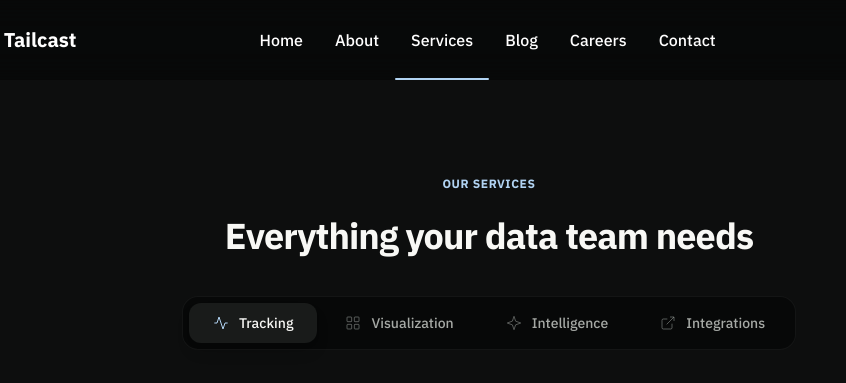
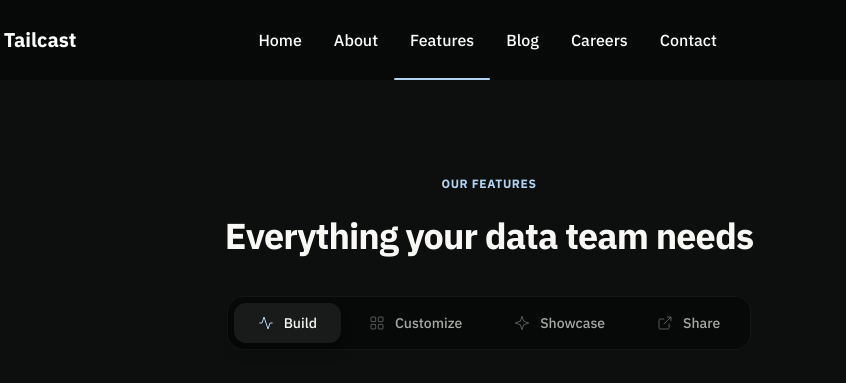
Before and after one commit to bzogo1/education-website, an Astro site: page /services in a window 1280 px wide. Shown: the top 383 px of the page, 151-997 px from the left. Built offline with nearby package versions, Linux system fonts and the light colour scheme; Astro itself is replaced by a stand-in of ours; a web font is replaced by a local one.

Commit message:
edit names

```diff
--- a/src/components/Navbar.astro
+++ b/src/components/Navbar.astro
@@ -5,7 +5,7 @@ import GithubIcon from '../assets/icons/GithubIcon.astro';
 const navbarLinks = [
   { label: 'Home', href: '/#home' },
   { label: 'About', href: '/about' },
-  { label: 'Services', href: '/services' },
+  { label: 'Features', href: '/services' },
   { label: 'Blog', href: '/blog' },
   { label: 'Careers', href: '/careers' },
   { label: 'Contact', href: '/contact' },
--- a/src/pages/services.astro
+++ b/src/pages/services.astro
@@ -11,7 +11,7 @@ import testimonial3 from '../assets/images/testimonial3.png';
 const serviceCategories = [
   {
     id: 'tracking',
-    label: 'Tracking',
+    label: 'Build',
     title: 'Capture every interaction',
     description:
       "Our lightweight SDK captures clicks, page views, custom events, and server-side actions with zero performance overhead. Auto-capture mode means you never miss an event - even ones you didn't know mattered yet.",
@@ -25,7 +25,7 @@ const serviceCategories = [
   },
   {
     id: 'visualization',
-    label: 'Visualization',
+    label: 'Customize',
     title: 'Dashboards that tell a story',
     description:
       'Build custom dashboards in minutes with drag-and-drop widgets. Choose from 20+ chart types, set dynamic filters, and share views with your team. Every dashboard updates in real time - no refresh needed.',
@@ -39,7 +39,7 @@ const serviceCategories = [
   },
   {
     id: 'intelligence',
-    label: 'Intelligence',
+    label: 'Showcase',
     title: 'AI that works while you sleep',
     description:
       'Automated anomaly detection catches issues before your users report them. Trend forecasting helps you plan ahead. Natural-language queries let anyone on your team ask questions and get real answers.',
@@ -53,7 +53,7 @@ const serviceCategories = [
   },
   {
     id: 'integrations',
-    label: 'Integrations',
+    label: 'Share',
     title: 'Connects to your entire stack',
     description:
       'Native integrations with 50+ tools - from data warehouses to messaging apps. REST API and webhooks for everything else. Most teams are fully connected within a single sprint.',
@@ -213,17 +213,17 @@ const testimonials = [
 ---
 
 <Layout
-  title="Services - Tailcast"
-  description="Explore Tailcast services - real-time analytics, custom dashboards, AI-powered insights, and more."
+  title="Features - Tailcast"
+  description="Explore Tailcast features - real-time analytics, custom dashboards, AI-powered insights, and more."
 >
   <Navbar />
 
-  <!-- 1. Tabbed Services -->
+  <!-- 1. Tabbed Features -->
   <section class="pt-36 pb-24 lg:pt-44">
     <div class="content-container">
       <div class="services-fade">
         <div class="mb-10 text-center">
-          <span class="block-subtitle mb-6 block">Our services</span>
+          <span class="block-subtitle mb-6 block">Our features</span>
           <h2 class="text-primaryText text-3xl font-bold tracking-tight lg:text-4xl">
             Everything your data team needs
           </h2>
@@ -235,7 +235,7 @@ const testimonials = [
           <div
             class="bg-bgDark1/80 border-mainBorderFaintest inline-flex gap-1 rounded-2xl border p-1.5"
             role="tablist"
-            aria-label="Service categories"
+            aria-label="Feature categories"
           >
             {
               serviceCategories.map((cat, i) => (
@@ -266,7 +266,7 @@ const testimonials = [
         <div
           class="mb-14 grid grid-cols-2 gap-2 sm:hidden"
           role="tablist"
-          aria-label="Service categories"
+          aria-label="Feature categories"
         >
           {
             serviceCategories.map((cat, i) => (
```
